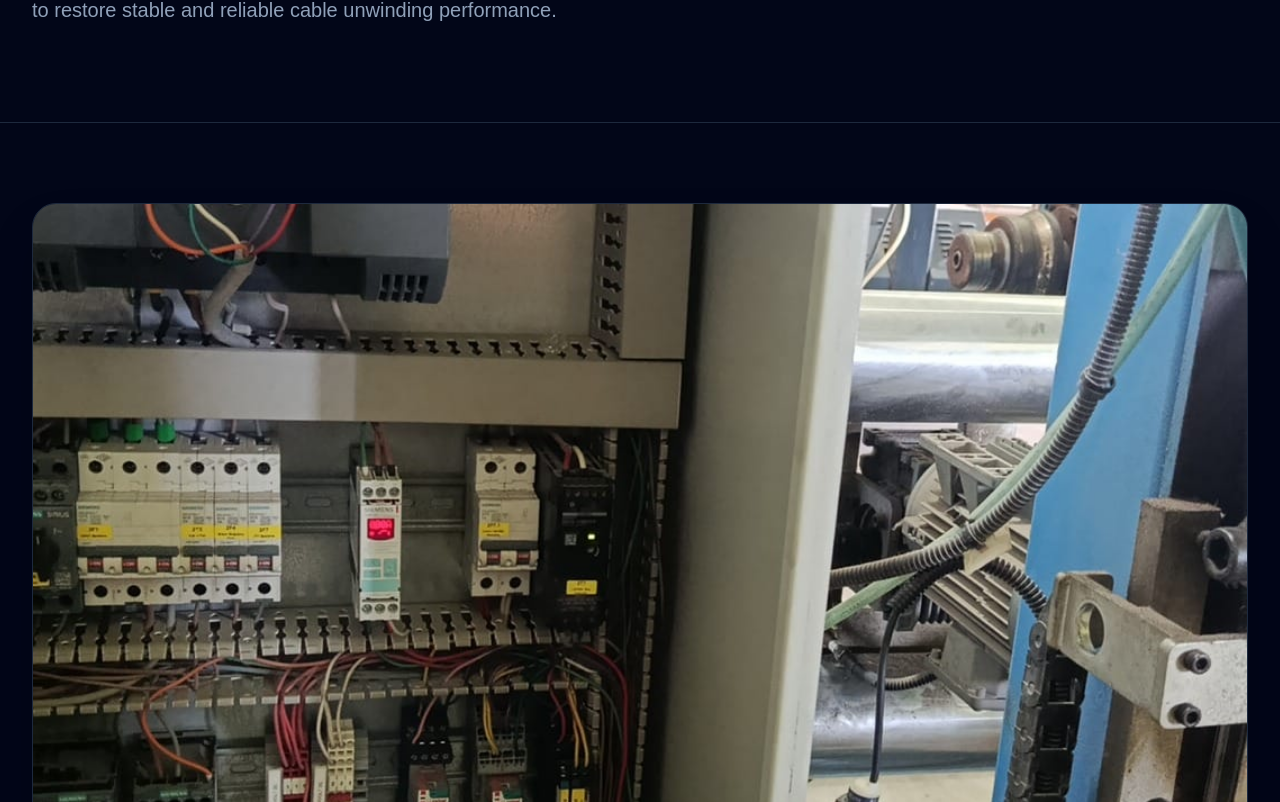
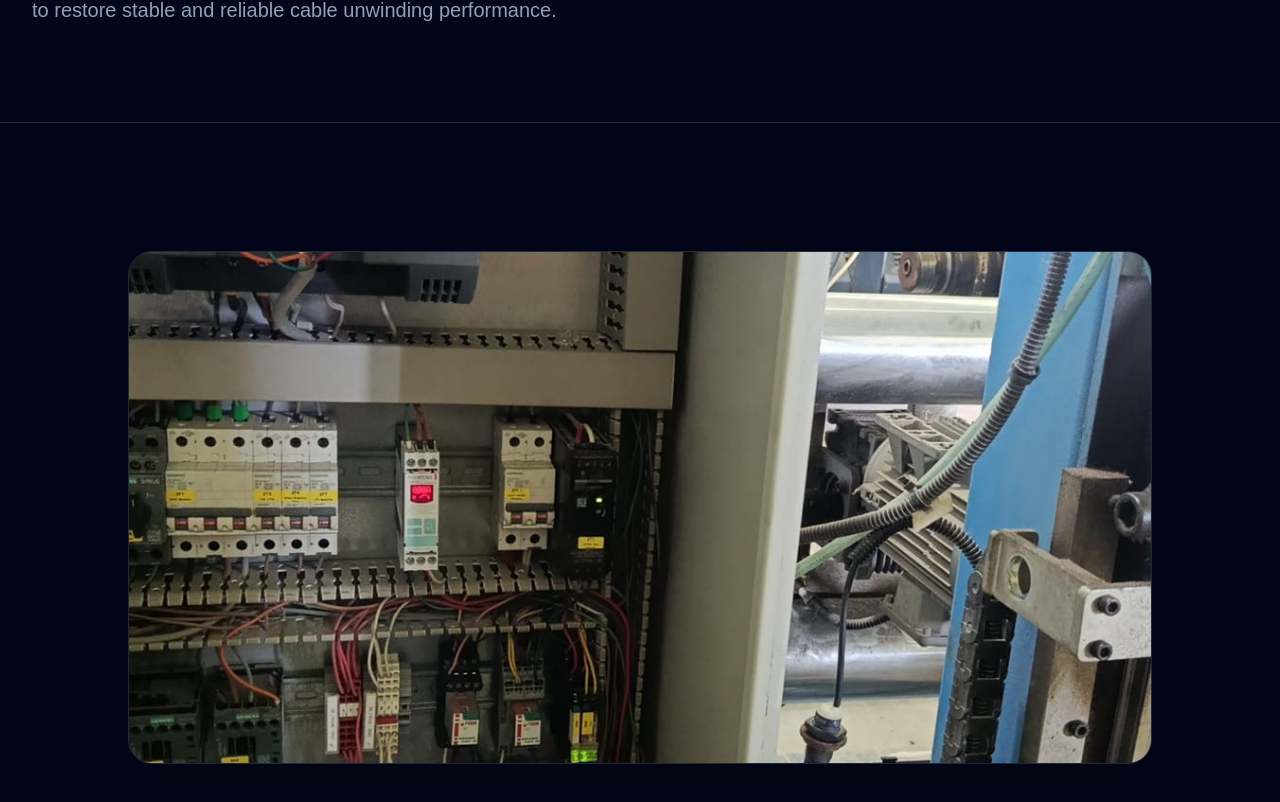
Before and after one commit to ilmaz0/aena-technologies, a Next.js app: page /projects/cable-pay-off-drive in a window 1280 px wide. Shown: the part 518-1320 px from the top of the page. Built offline with nearby package versions, Linux system fonts and the light colour scheme.

Commit message:
re design for cable page

```diff
--- a/app/projects/cable-pay-off-drive/page.tsx
+++ b/app/projects/cable-pay-off-drive/page.tsx
@@ -86,12 +86,13 @@ export default function CablePayOffDrivePage() {
 
 
       {/* PROJECT IMAGE */}
-      <section className="py-16 sm:py-20">
-        <div className="mx-auto max-w-7xl px-6 sm:px-8">
+      {/* PROJECT IMAGE */}
+<section className="pt-24 pb-16 sm:pt-32 sm:pb-20">
+  <div className="mx-auto max-w-6xl px-6 sm:px-8">
 
-          <div className="overflow-hidden rounded-3xl border border-slate-800 bg-slate-900 shadow-2xl">
+    <div className="mx-auto max-w-5xl overflow-hidden rounded-3xl border border-slate-800 bg-slate-900 shadow-2xl">
 
-            <div className="relative aspect-video w-full">
+      <div className="relative aspect-[16/8] w-full">
 
         <Image
           src="/projects/cable-pay-off-drive/cable1.jpeg"
@@ -99,7 +100,7 @@ export default function CablePayOffDrivePage() {
           fill
           priority
           className="object-cover"
-                sizes="(max-width: 768px) 100vw, 1200px"
+          sizes="(max-width: 768px) 100vw, 1000px"
         />
 
       </div>
@@ -108,7 +109,6 @@ export default function CablePayOffDrivePage() {
 
   </div>
 </section>
-
 
       {/* PROJECT OVERVIEW */}
       <section className="border-y border-slate-800 bg-slate-900/40 py-20 sm:py-24">
```
Lines whose indentation alone changed are shown as unchanged.
